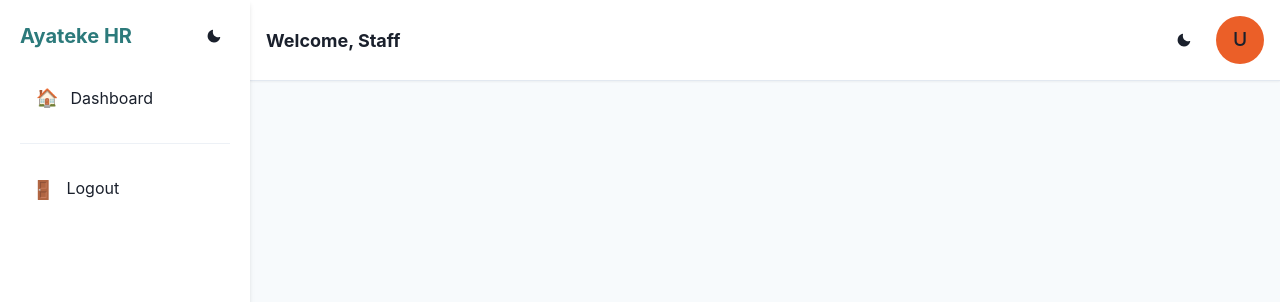
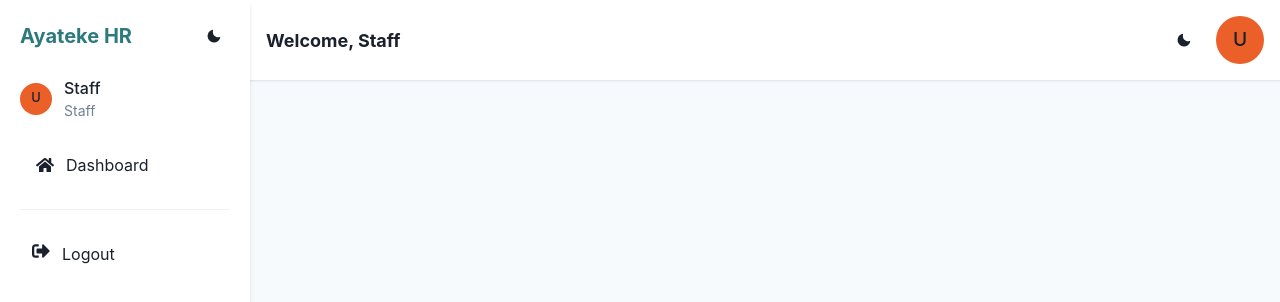
Before and after one commit to niyodushima/ayateke-frontend, a React (Create React App) app in the folder src/: page /admin in a window 1280 px wide. Shown: the top 302 px of the page. Built offline with nearby package versions, Linux system fonts and the light colour scheme; no server answers; the HTML template or start-up script is replaced by a standard one.

Commit message:
Update Sidebar.jsx

```diff
--- a/src/components/Sidebar.jsx
+++ b/src/components/Sidebar.jsx
@@ -4,28 +4,30 @@ import {
   Text,
   VStack,
   IconButton,
+  Avatar,
+  Divider,
   useColorMode,
   useColorModeValue,
-  Divider,
 } from '@chakra-ui/react';
 import { NavLink, useNavigate } from 'react-router-dom';
 import { MoonIcon, SunIcon } from '@chakra-ui/icons';
+import { FaHome, FaUsers, FaCog, FaSignOutAlt } from 'react-icons/fa';
 
 const navItems = [
-  { label: 'Dashboard', emoji: '🏠', path: '/admin/dashboard', roles: ['admin', 'hr', 'staff'] },
-  { label: 'Staff Directory', emoji: '👥', path: '/admin/staff', roles: ['admin', 'hr'] },
-  { label: 'Settings', emoji: '⚙️', path: '/admin/settings', roles: ['admin'] },
+  { label: 'Dashboard', icon: FaHome, path: '/admin/dashboard', roles: ['admin', 'hr', 'staff'] },
+  { label: 'Staff Directory', icon: FaUsers, path: '/admin/staff', roles: ['admin', 'hr'] },
+  { label: 'Settings', icon: FaCog, path: '/admin/settings', roles: ['admin'] },
 ];
 
 const Sidebar = () => {
   const navigate = useNavigate();
   const { colorMode, toggleColorMode } = useColorMode();
 
-  // ✅ Hooks must be called at top level
   const bg = useColorModeValue('white', 'gray.900');
-  const activeBg = useColorModeValue('teal.50', 'teal.700');
+  const activeBg = useColorModeValue('teal.100', 'teal.700');
   const hoverBg = useColorModeValue('gray.100', 'gray.700');
-  const borderColor = useColorModeValue('teal', 'teal.300');
+  const borderColor = useColorModeValue('teal.500', 'teal.300');
+  const textColor = useColorModeValue('gray.800', 'white');
 
   const user = JSON.parse(localStorage.getItem('user') || 'null');
   const userRole = user?.role || 'staff';
@@ -43,6 +45,7 @@ const Sidebar = () => {
       top="0"
       zIndex="10"
     >
+      {/* Header */}
       <Flex justify="space-between" align="center" mb={6}>
         <Text fontSize="xl" fontWeight="bold" color="teal.600">
           Ayateke HR
@@ -56,6 +59,20 @@ const Sidebar = () => {
         />
       </Flex>
 
+      {/* User Info */}
+      <Flex align="center" gap={3} mb={6}>
+        <Avatar size="sm" name={user?.name || 'User'} />
+        <Box>
+          <Text fontWeight="medium" color={textColor}>
+            {user?.name || 'Staff'}
+          </Text>
+          <Text fontSize="sm" color="gray.500">
+            {userRole.charAt(0).toUpperCase() + userRole.slice(1)}
+          </Text>
+        </Box>
+      </Flex>
+
+      {/* Navigation */}
       <VStack align="start" spacing={2}>
         {visibleItems.map((item, index) => (
           <NavLink key={index} to={item.path}>
@@ -69,10 +86,11 @@ const Sidebar = () => {
                 bg={isActive ? activeBg : 'transparent'}
                 fontWeight={isActive ? 'bold' : 'normal'}
                 borderLeft={isActive ? `4px solid ${borderColor}` : '4px solid transparent'}
+                color={textColor}
                 _hover={{ bg: hoverBg, cursor: 'pointer' }}
                 transition="all 0.2s ease"
               >
-                <Text fontSize="lg">{item.emoji}</Text>
+                <Box as={item.icon} fontSize="lg" />
                 <Text>{item.label}</Text>
               </Flex>
             )}
@@ -81,10 +99,13 @@ const Sidebar = () => {
       </VStack>
 
       <Divider my={6} />
+
+      {/* Logout */}
       <Flex
         px={3}
         py={2}
         borderRadius="md"
+        color={textColor}
         _hover={{ bg: hoverBg, cursor: 'pointer' }}
         transition="all 0.2s ease"
         onClick={() => {
@@ -92,7 +113,7 @@ const Sidebar = () => {
           navigate('/');
         }}
       >
-        <Text fontSize="lg">🚪</Text>
+        <Box as={FaSignOutAlt} fontSize="lg" />
         <Text ml={3}>Logout</Text>
       </Flex>
     </Box>
```
